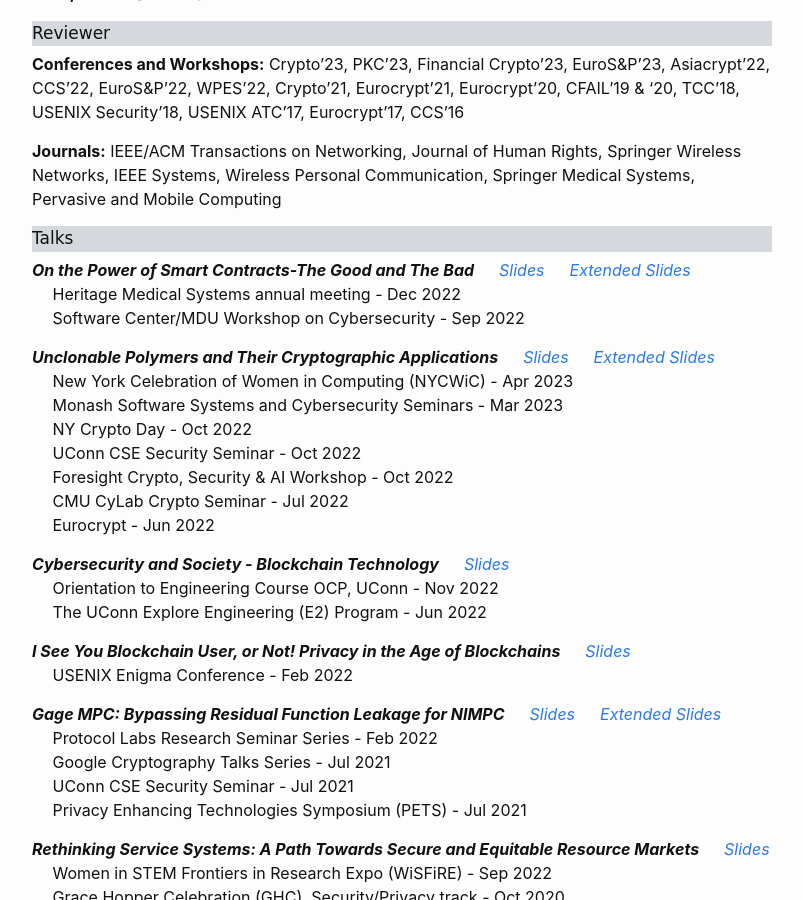
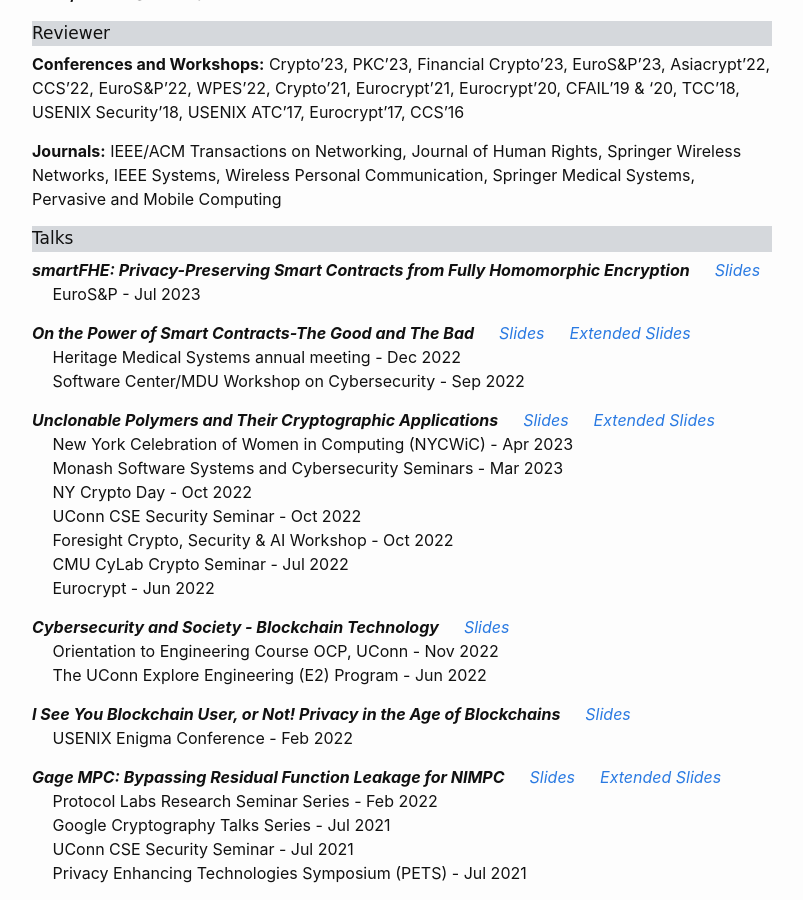
Before and after one commit to GhadaAlmashaqbeh/GhadaAlmashaqbeh.github.io, a Jekyll site: the page built from 03-talks.md, in a window 1280 px wide and 900 px high, scrolled down 593 px. Shown: the whole window, without its empty margins (238-1041 px from the left). Built offline with Jekyll 4.4.1, drawn with Linux system fonts in a browser that asks for light colours.

Commit message:
edit talks

```diff
--- a/03-talks.md
+++ b/03-talks.md
@@ -37,6 +37,9 @@
 
 
 <div style="font-family: 'Comic Sans MS'; font-size:17px; background-color:rgb(213, 216, 220);margin-bottom:6px;">Talks</div>
+
+***smartFHE: Privacy-Preserving Smart Contracts from Fully Homomorphic Encryption*** &emsp; [_Slides_](../slides/smartfhe.pdf)<br/>
+&emsp; EuroS&P - Jul 2023
 
 ***On the Power of Smart Contracts-The Good and The Bad*** &emsp; [_Slides_](../slides/mdu-cybersecurity-workshop22.pdf) &emsp; [_Extended Slides_](../slides/HeritageMed2022.pdf)<br/>
 &emsp; Heritage Medical Systems annual meeting - Dec 2022 <br/>
```
Also changed, not shown: 02-publications.md (+1 -1 lines), 2 other files.
